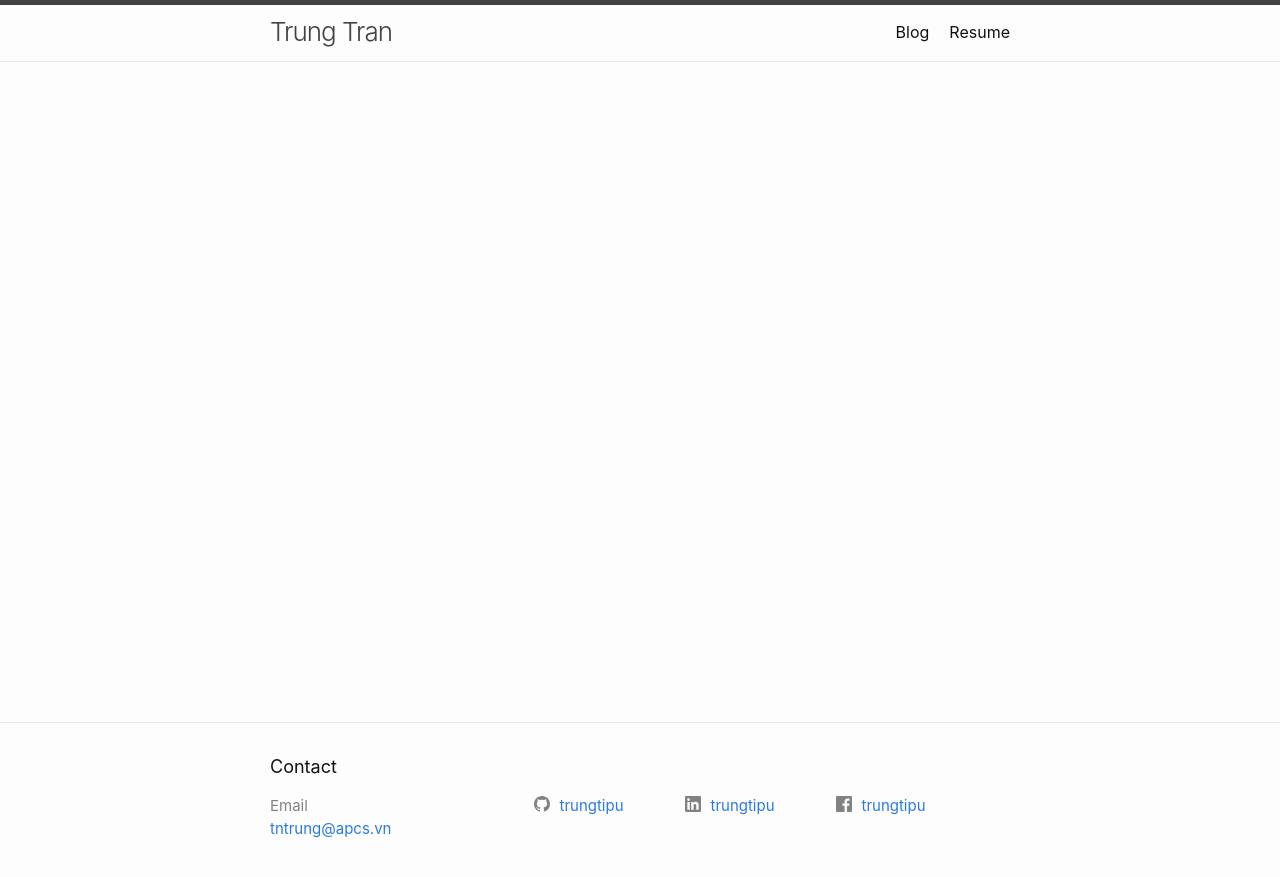
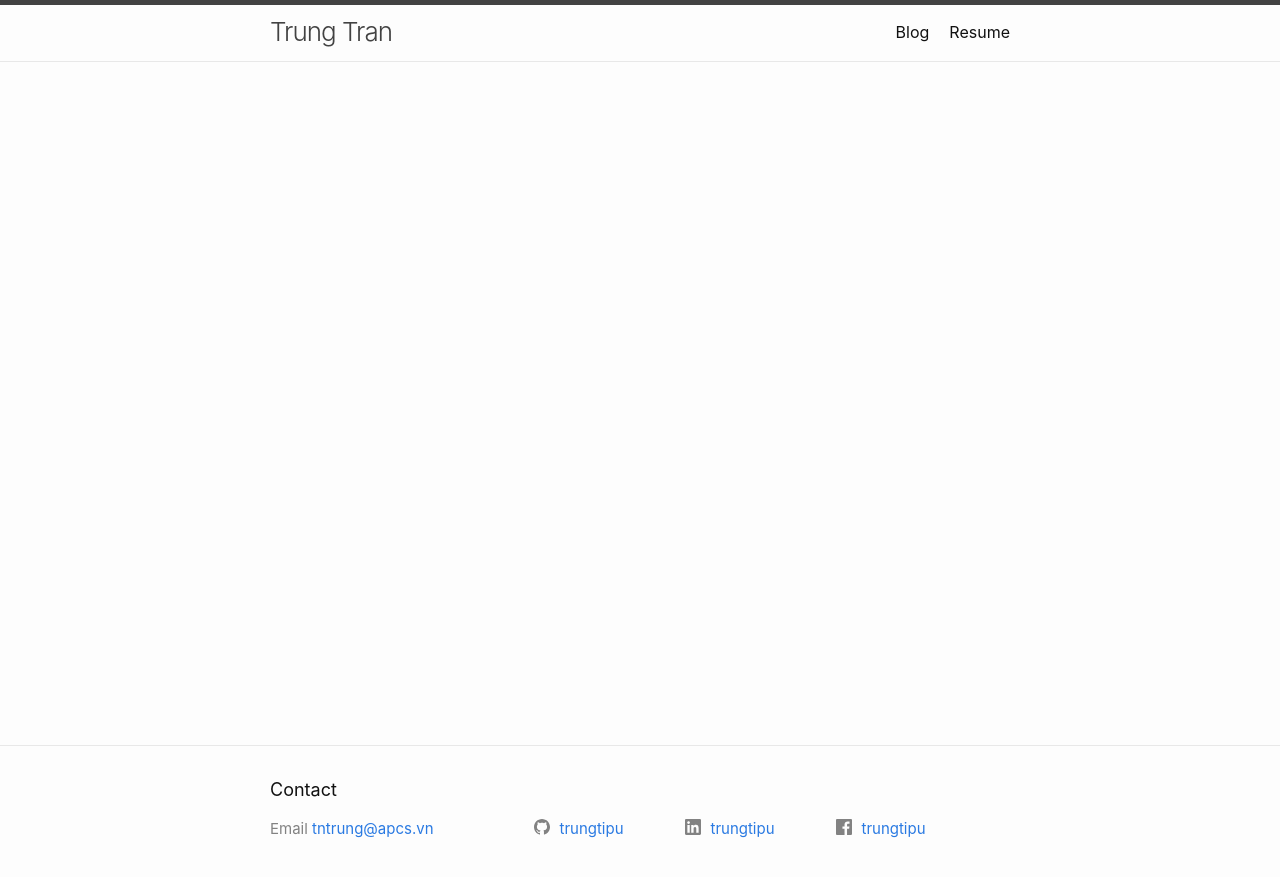
Before and after one commit to trungtipu/trungtipu.github.io, a Jekyll site: the page built from index.md, in a window 1280 px wide. Shown: the top 877 px of the page. Built offline with Jekyll 4.4.1, drawn with Linux system fonts in a browser that asks for light colours.

Commit message:
modiy footer

```diff
--- a/_includes/footer.html
+++ b/_includes/footer.html
@@ -8,15 +8,11 @@
     <div class="footer-col-wrapper">
       <div class="footer-col footer-col-1">
         <ul class="contact-list">
-          <li class="p-name">
-          Email
-          </li>
           {%- if site.email -%}
-          <li><a class="u-email" href="mailto:{{ site.email }}">{{ site.email }}</a></li>
+          <li>Email <a class="u-email" href="mailto:{{ site.email }}">{{ site.email }}</a></li>
           {%- endif -%}
         </ul>
       </div>
-
       <div class="footer-col footer-col-2">
         <ul class="contact-list">
           <ul class="social-media-list">
```
